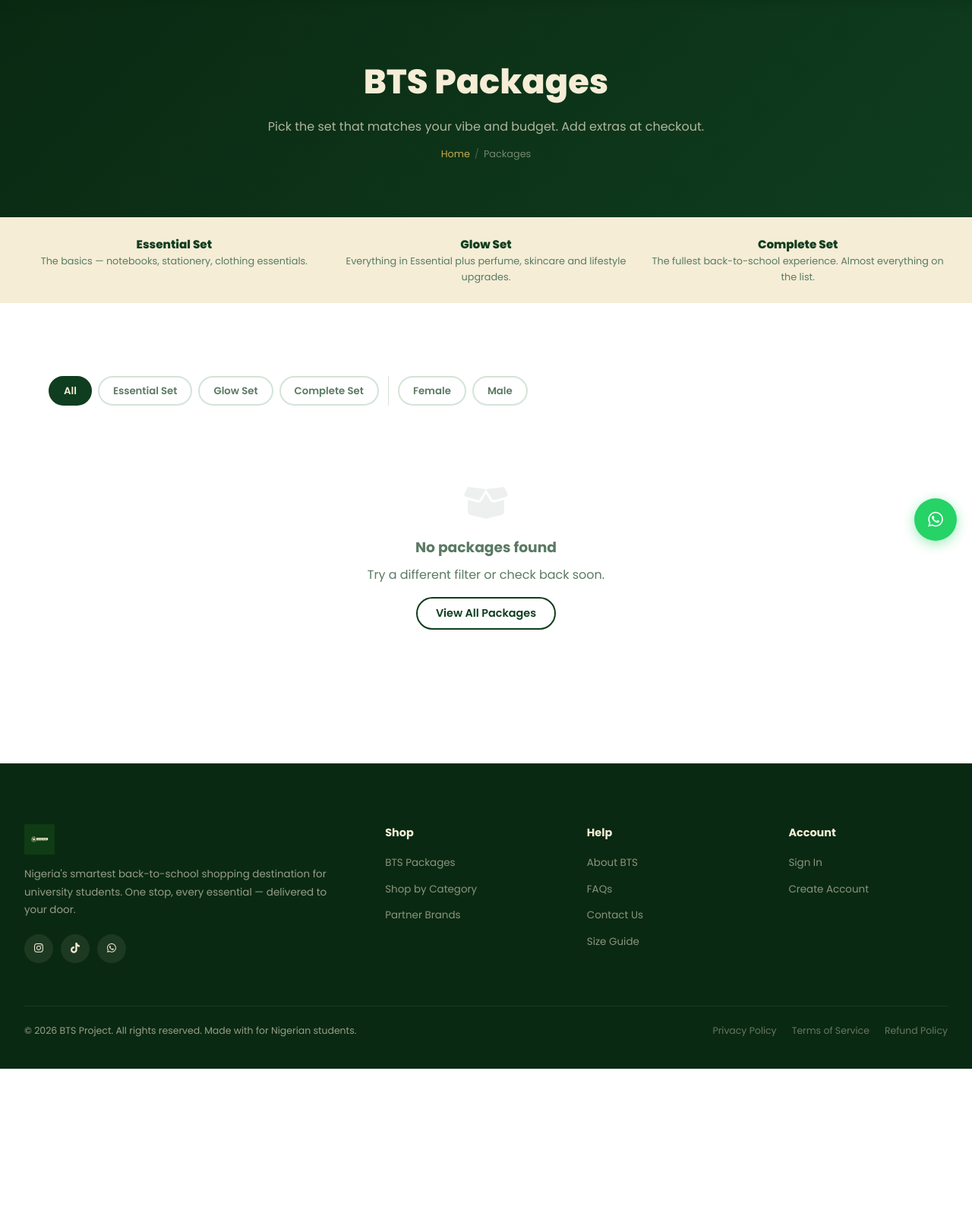
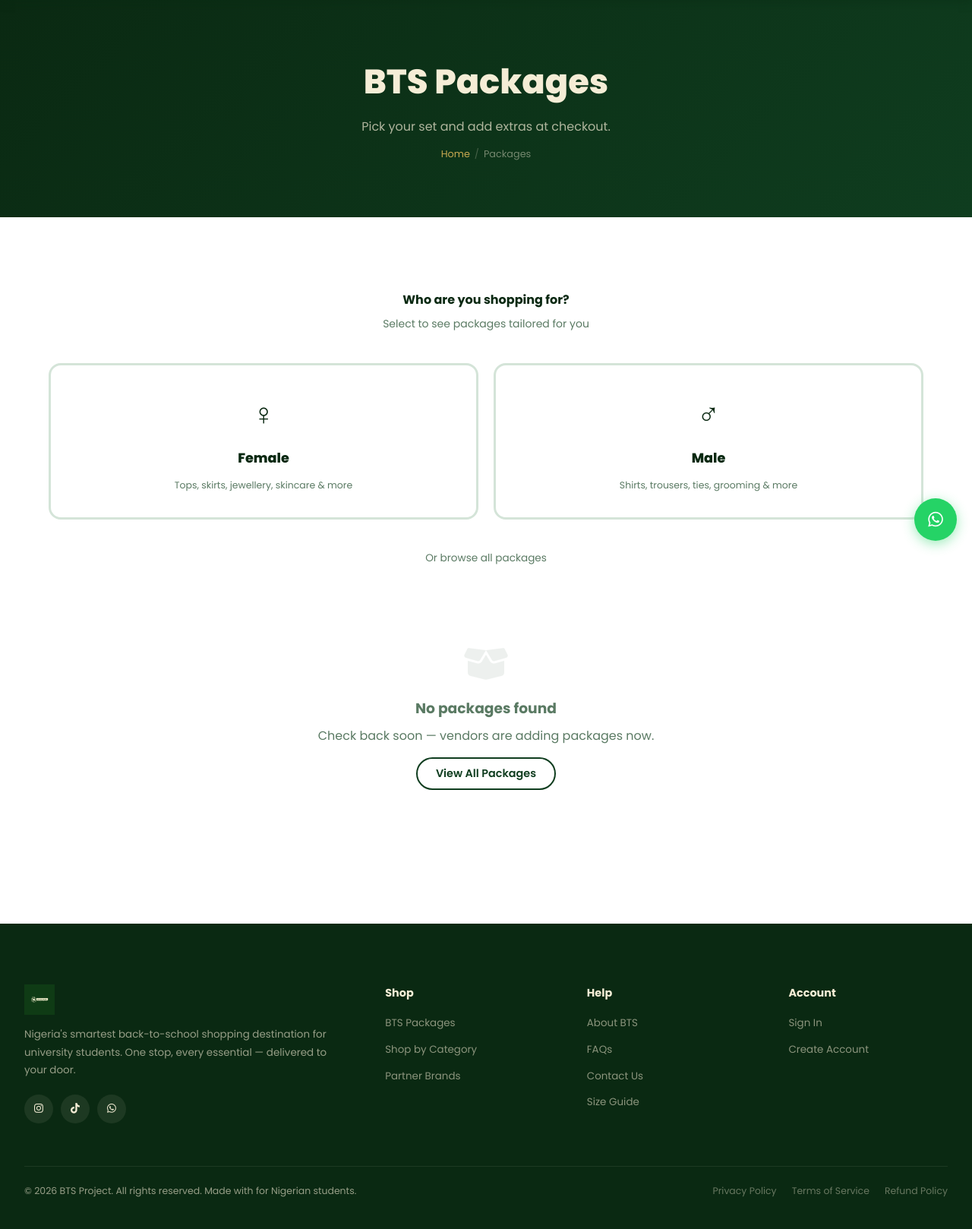
Before and after one commit to Timotee-dev/bts-project, a Django app: page /packages/ in a window 1280 px wide. Shown: the part 68-1686 px from the top of the page at 76% size. Before the commit the page ends 1475 px from the top, so only its background shows below. Run offline with Django 5.2, Linux system fonts and the light colour scheme; data that the repository does not hold is empty.

Commit message:
Delivery zones, gender-first packages page

```diff
--- a/store/views.py
+++ b/store/views.py
@@ -239,8 +239,14 @@ def checkout(request):
             delivery_fee = 0
             shipping_address = 'PICKUP - BTS Consolidation Point, Ondo'
         else:
-            city_lower = city.lower().strip()
-            delivery_fee = 950 if 'ondo' in city_lower else 500
+            delivery_zone = request.POST.get('delivery_zone', 'ondo_near')
+            zone_fees = {
+                'ondo_near':    950,
+                'ondo_park':    1100,
+                'ondo_far':     2200,
+                'outside_ondo': 0,
+            }
+            delivery_fee = zone_fees.get(delivery_zone, 950)
             shipping_address = f"{street}, {city}, {state}"
 
         # 3% BTS Service Fee
--- a/templates/store/packages.html
+++ b/templates/store/packages.html
@@ -1,59 +1,83 @@
 {% extends 'base.html' %}
 {% block title %}BTS Packages — Back to School Project{% endblock %}
+
+{% block extra_css %}
+<style>
+.gender-btn {
+  display:flex; flex-direction:column; align-items:center; justify-content:center;
+  gap:12px; padding:32px 24px; border-radius:var(--radius); cursor:pointer;
+  border:3px solid var(--border); background:white; transition:all 0.25s;
+  text-decoration:none; color:var(--dark); flex:1; min-width:140px;
+}
+.gender-btn:hover { transform:translateY(-2px); box-shadow:var(--shadow-lg); }
+.gender-btn.female-active { border-color:#f9a8d4; background:#fdf2f8; }
+.gender-btn.male-active   { border-color:#93c5fd; background:#eff6ff; }
+.gender-icon { font-size:2.5rem; }
+.gender-label { font-size:1.1rem; font-weight:800; }
+</style>
+{% endblock %}
+
 {% block content %}
 
 <div class="page-header">
   <h1 class="page-header-title">BTS Packages</h1>
-  <p class="page-header-sub">Pick the set that matches your vibe and budget. Add extras at checkout.</p>
+  <p class="page-header-sub">Pick your set and add extras at checkout.</p>
   <div class="breadcrumb"><a href="{% url 'home' %}">Home</a><span class="sep">/</span><span>Packages</span></div>
-</div>
-
-<!-- Tier + Gender explanation -->
-<div style="background:var(--cream);padding:24px var(--px);">
-  <div style="max-width:var(--max-w);margin:0 auto;display:grid;grid-template-columns:repeat(auto-fit,minmax(180px,1fr));gap:16px;text-align:center;">
-    <div>
-      <p style="font-weight:800;color:var(--green);font-size:0.95rem;">Essential Set</p>
-      <p style="color:var(--gray);font-size:0.8rem;">The basics — notebooks, stationery, clothing essentials.</p>
-    </div>
-    <div>
-      <p style="font-weight:800;color:var(--green);font-size:0.95rem;">Glow Set</p>
-      <p style="color:var(--gray);font-size:0.8rem;">Everything in Essential plus perfume, skincare and lifestyle upgrades.</p>
-    </div>
-    <div>
-      <p style="font-weight:800;color:var(--green);font-size:0.95rem;">Complete Set</p>
-      <p style="color:var(--gray);font-size:0.8rem;">The fullest back-to-school experience. Almost everything on the list.</p>
-    </div>
-  </div>
 </div>
 
 <section class="section">
   <div class="container">
 
-    <!-- Filter tabs -->
-    <div style="display:flex;flex-wrap:wrap;gap:8px;margin-bottom:20px;overflow-x:auto;padding-bottom:4px;">
-      <!-- Tier filters -->
-      <a href="{% url 'packages' %}" class="filter-tab {% if not active_tier and not active_gender %}active{% endif %}">All</a>
-      <a href="?tier=essential{% if active_gender %}&gender={{ active_gender }}{% endif %}" class="filter-tab {% if active_tier == 'essential' %}active{% endif %}">Essential Set</a>
-      <a href="?tier=glow{% if active_gender %}&gender={{ active_gender }}{% endif %}" class="filter-tab {% if active_tier == 'glow' %}active{% endif %}">Glow Set</a>
-      <a href="?tier=complete{% if active_gender %}&gender={{ active_gender }}{% endif %}" class="filter-tab {% if active_tier == 'complete' %}active{% endif %}">Complete Set</a>
+    {% if not active_gender %}
+    <!-- Step 1: Gender selection -->
+    <div style="text-align:center;margin-bottom:40px;">
+      <p style="font-size:1rem;font-weight:700;color:var(--dark);margin-bottom:8px;">Who are you shopping for?</p>
+      <p style="color:var(--gray);font-size:0.875rem;">Select to see packages tailored for you</p>
+    </div>
 
-      <span style="width:1px;background:var(--border);margin:0 4px;"></span>
+    <div style="display:flex;gap:20px;justify-content:center;flex-wrap:wrap;margin-bottom:40px;">
+      <a href="?gender=female" class="gender-btn">
+        <span class="gender-icon">&#9792;</span>
+        <span class="gender-label">Female</span>
+        <small style="color:var(--gray);font-size:0.78rem;">Tops, skirts, jewellery, skincare & more</small>
+      </a>
+      <a href="?gender=male" class="gender-btn">
+        <span class="gender-icon">&#9794;</span>
+        <span class="gender-label">Male</span>
+        <small style="color:var(--gray);font-size:0.78rem;">Shirts, trousers, ties, grooming & more</small>
+      </a>
+    </div>
 
-      <!-- Gender filters -->
-      <a href="?{% if active_tier %}tier={{ active_tier }}&{% endif %}gender=female"
-         class="filter-tab {% if active_gender == 'female' %}active{% endif %}"
-         style="{% if active_gender == 'female' %}background:#fce7f3;border-color:#f9a8d4;color:#be185d;{% endif %}">
-        Female
-      </a>
-      <a href="?{% if active_tier %}tier={{ active_tier }}&{% endif %}gender=male"
-         class="filter-tab {% if active_gender == 'male' %}active{% endif %}"
-         style="{% if active_gender == 'male' %}background:#dbeafe;border-color:#93c5fd;color:#1d4ed8;{% endif %}">
-        Male
-      </a>
-      {% if active_gender or active_tier %}
-      <a href="{% url 'packages' %}" class="filter-tab" style="color:var(--error);">Clear filters</a>
-      {% endif %}
+    <!-- Show all packages below gender selection -->
+    <div style="text-align:center;margin-bottom:24px;">
+      <p style="color:var(--gray);font-size:0.85rem;">Or browse all packages</p>
     </div>
+    {% endif %}
+
+    {% if active_gender %}
+    <!-- Gender selected - show tier filter -->
+    <div style="display:flex;align-items:center;gap:12px;margin-bottom:24px;flex-wrap:wrap;">
+      <div style="display:flex;gap:8px;">
+        <a href="?gender=female" class="gender-btn {% if active_gender == 'female' %}female-active{% endif %}"
+           style="padding:12px 20px;flex-direction:row;min-width:auto;gap:8px;">
+          <span>&#9792;</span> <span style="font-weight:700;">Female</span>
+        </a>
+        <a href="?gender=male" class="gender-btn {% if active_gender == 'male' %}male-active{% endif %}"
+           style="padding:12px 20px;flex-direction:row;min-width:auto;gap:8px;">
+          <span>&#9794;</span> <span style="font-weight:700;">Male</span>
+        </a>
+      </div>
+      <a href="{% url 'packages' %}" style="color:var(--gray);font-size:0.82rem;text-decoration:none;">Clear</a>
+    </div>
+
+    <!-- Tier filter -->
+    <div style="display:flex;gap:8px;flex-wrap:wrap;margin-bottom:24px;">
+      <a href="?gender={{ active_gender }}" class="filter-tab {% if not active_tier %}active{% endif %}">All Sets</a>
+      <a href="?gender={{ active_gender }}&tier=essential" class="filter-tab {% if active_tier == 'essential' %}active{% endif %}">Essential Set</a>
+      <a href="?gender={{ active_gender }}&tier=glow"      class="filter-tab {% if active_tier == 'glow' %}active{% endif %}">Glow Set</a>
+      <a href="?gender={{ active_gender }}&tier=complete"  class="filter-tab {% if active_tier == 'complete' %}active{% endif %}">Complete Set</a>
+    </div>
+    {% endif %}
 
     <!-- Package grid -->
     <div class="packages-grid">
@@ -68,39 +92,33 @@
             </div>
           {% endif %}
           <span class="pkg-badge pkg-badge-tier">{{ pkg.get_budget_tier_display }}</span>
-          <span class="pkg-badge" style="top:auto;bottom:10px;right:10px;background:{% if pkg.gender == 'female' %}#fce7f3;color:#be185d{% elif pkg.gender == 'male' %}#dbeafe;color:#1d4ed8{% else %}var(--green-pale);color:var(--green){% endif %};">
-            {% if pkg.gender == 'female' %}Female{% elif pkg.gender == 'male' %}Male{% else %}Unisex{% endif %}
-          </span>
         </div>
         <div class="package-card-body">
           <h3 class="package-name">{{ pkg.name }}</h3>
           <p class="package-desc">{{ pkg.description|truncatechars:80 }}</p>
+          {% if pkg.items_list %}
           <div class="package-items-preview">
-            {% for pi in pkg.package_items.all|slice:":4" %}
-              <span class="item-pill">{{ pi.product.name }}</span>
+            {% for item in pkg.items_list.splitlines|slice:":4" %}
+            {% if item.strip %}<span class="item-pill">{{ item.strip }}</span>{% endif %}
             {% endfor %}
-            {% if pkg.package_items.count > 4 %}
-              <span class="item-pill">+{{ pkg.package_items.count|add:"-4" }} more</span>
-            {% endif %}
           </div>
+          {% endif %}
           <div class="package-price-row">
             <span class="package-price">&#x20A6;{{ pkg.price|floatformat:0 }}</span>
             {% if pkg.original_price and pkg.original_price > pkg.price %}
             <span class="package-orig">&#x20A6;{{ pkg.original_price|floatformat:0 }}</span>
             {% endif %}
           </div>
-          <div class="pkg-cta-row">
-            <a href="{% url 'package_detail' pkg.slug %}" class="btn btn-primary btn-block">
-              Get This Package
-            </a>
-          </div>
+          <a href="{% url 'package_detail' pkg.slug %}" class="btn btn-primary btn-block">
+            Get This Package
+          </a>
         </div>
       </div>
       {% empty %}
       <div style="grid-column:1/-1;text-align:center;padding:80px 24px;color:var(--gray);">
         <i class="fas fa-box-open" style="font-size:3rem;opacity:0.1;display:block;margin-bottom:20px;"></i>
         <h3 style="margin-bottom:8px;">No packages found</h3>
-        <p>Try a different filter or check back soon.</p>
+        <p>Check back soon — vendors are adding packages now.</p>
         <a href="{% url 'packages' %}" class="btn btn-outline-green" style="margin-top:16px;">View All Packages</a>
       </div>
       {% endfor %}
```
Also changed, not shown: templates/store/checkout.html (+13 -0 lines).
